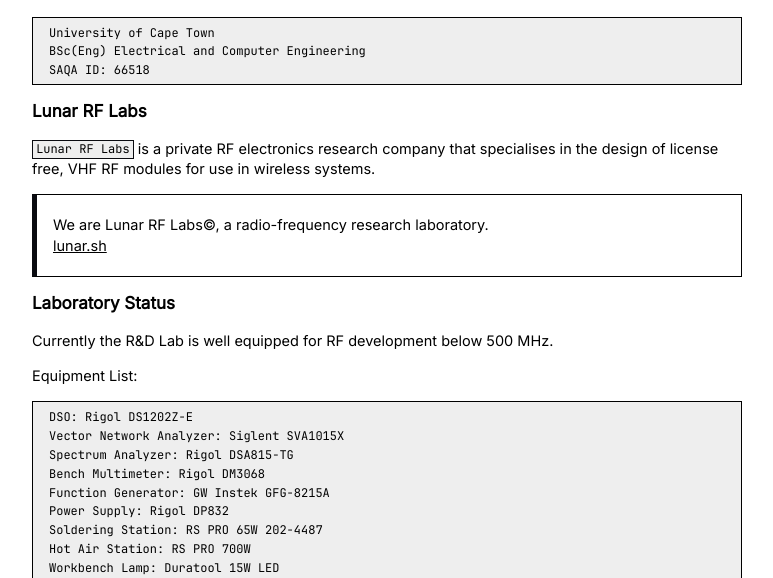
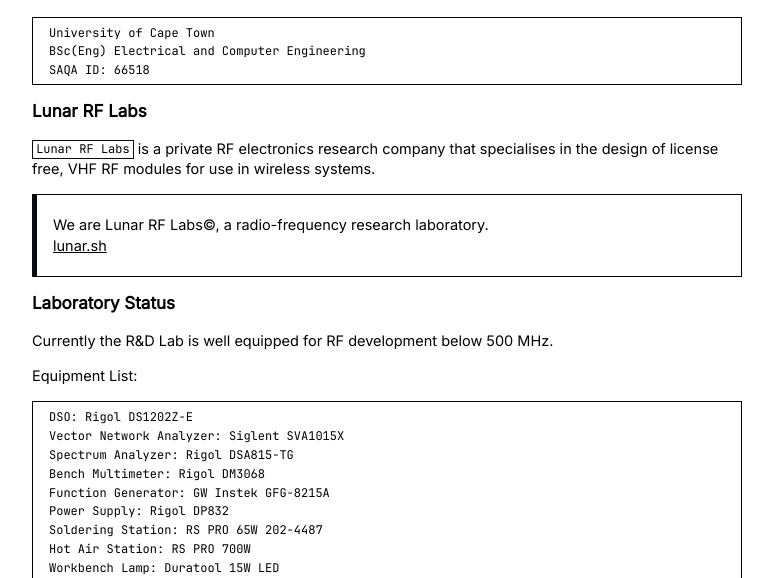
Before and after one commit to microstub/microstub.github.io, a Jekyll site: the page built from about.md, in a window 1280 px wide and 1400 px high, scrolled down 625 px. Shown: the part 316-894 px from the top of the window, without its empty margins (253-1026 px from the left). Built offline with Jekyll 4.4.1, drawn with Linux system fonts in a browser that asks for light colours; comment, search, counter and statistics services are not loaded; grey boxes are pictures that could not be loaded.

Commit message:
Update _highlights.scss

```diff
--- a/_sass/_highlights.scss
+++ b/_sass/_highlights.scss
@@ -16,7 +16,7 @@
  overflow: auto;
  border: 1px solid;
  line-height: 1.3;
- background: #eee;
+ background: #fff;
 }
 
 code {
@@ -29,5 +29,5 @@
   padding: 0.4px 3px;
   border: 1px solid $dark;
   padding-bottom: 0;
-  background: #eee;
+  background: #fff;
 }
```
